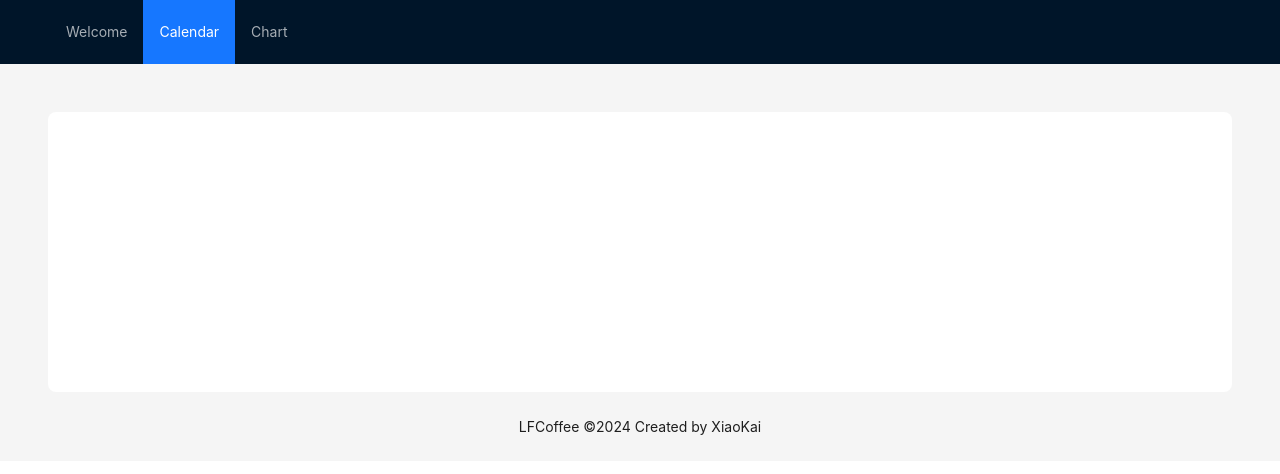
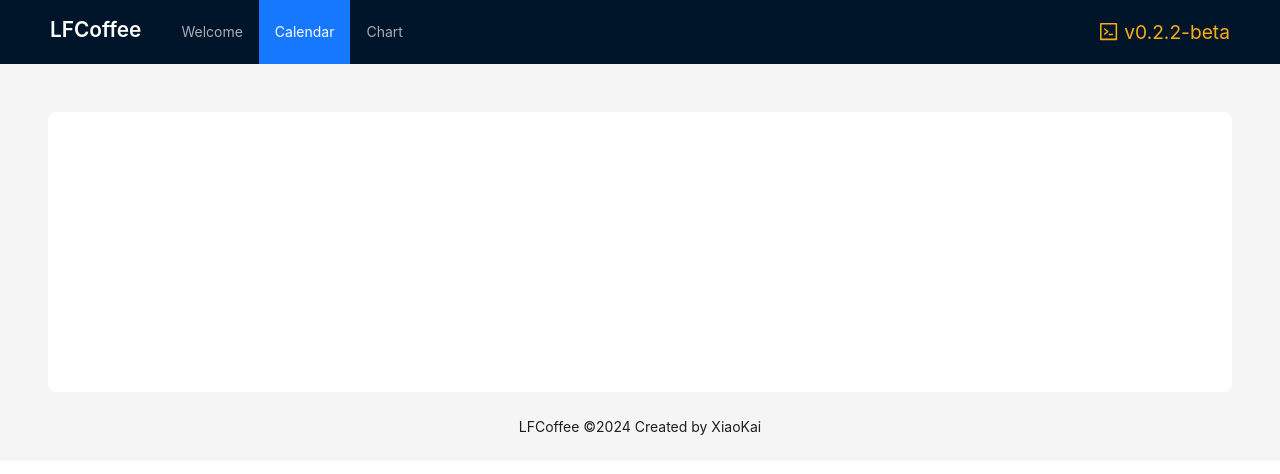
Before and after one commit to xkaing/LFCoffee, a React (Vite) app: page / in a window 1280 px wide. Shown: the top 474 px of the page. Built offline with nearby package versions, Linux system fonts and the light colour scheme.

Commit message:
feat:添加版本号和空数据展示

```diff
--- a/src/App.jsx
+++ b/src/App.jsx
@@ -1,6 +1,5 @@
 import CoffeeCalendar from "./Calendar/CoffeeCalendar";
-import { ConfigProvider, theme, Tag } from "antd";
-import { CodeOutlined } from "@ant-design/icons";
+import { ConfigProvider, theme } from "antd";
 import locale from "antd/locale/zh_CN";
 import dayjs from "dayjs";
 import "dayjs/locale/zh-cn";
@@ -26,19 +25,6 @@ function App() {
             : theme.defaultAlgorithm,
       }}
     >
-      <Tag
-        bordered={false}
-        color="error"
-        icon={<CodeOutlined />}
-        style={{
-          position: "fixed",
-          bottom: "20px",
-          right: "20px",
-          fontSize: "1.2em",
-        }}
-      >
-        v0.1.3-alpha
-      </Tag>
       <CoffeeCalendar />
     </ConfigProvider>
   );
--- a/src/Layout/HomeLayout.jsx
+++ b/src/Layout/HomeLayout.jsx
@@ -1,6 +1,10 @@
 import React from "react";
-import { Breadcrumb, Layout, Menu, theme } from "antd";
+import { Layout, Menu, theme } from "antd";
 import { Outlet, Link } from "react-router-dom";
+import { Typography } from "antd";
+import AppVersion from "../components/AppVersion";
+
+const { Text } = Typography;
 
 const { Header, Content, Footer } = Layout;
 const items = [
@@ -29,7 +33,22 @@ const HomeLayout = () => {
           alignItems: "center",
         }}
       >
-        <div className="demo-logo" />
+        <div
+          className="demo-logo"
+          style={{
+            marginRight: 24,
+          }}
+        >
+          <Text
+            strong
+            style={{
+              color: "white",
+              fontSize: "1.3rem",
+            }}
+          >
+            LFCoffee
+          </Text>
+        </div>
         <Menu
           theme="dark"
           mode="horizontal"
@@ -40,6 +59,7 @@ const HomeLayout = () => {
             minWidth: 0,
           }}
         />
+        <AppVersion />
       </Header>
       <Content
         style={{
--- /dev/null
+++ b/src/components/AppVersion.jsx
@@ -0,0 +1,28 @@
+import { Tag, Button, Typography } from "antd";
+import { CodeOutlined, MergeOutlined } from "@ant-design/icons";
+const { Text, Link } = Typography;
+
+const appVerNum = "v0.2.2-beta";
+
+const AppVersion = () => {
+  return (
+    // <Button type="primary" ghost icon={<CodeOutlined />} size="small">
+    //   {appVerNum}
+    // </Button>
+    <Text
+      type="warning"
+      style={{
+        fontSize: "1.2rem",
+      }}
+    >
+      <CodeOutlined
+        style={{
+          paddingRight: 6,
+        }}
+      />
+      {appVerNum}
+    </Text>
+  );
+};
+
+export default AppVersion;
--- /dev/null
+++ b/src/components/EmptyData.jsx
@@ -0,0 +1,9 @@
+import React from "react";
+import { Empty } from "antd";
+const EmptyData = () => (
+  <Empty
+    image={Empty.PRESENTED_IMAGE_SIMPLE}
+    description={<p>Data Not Found</p>}
+  />
+);
+export default EmptyData;
--- a/src/main.jsx
+++ b/src/main.jsx
@@ -5,6 +5,7 @@ import HomeLayout from "./Layout/HomeLayout.jsx";
 import "./index.css";
 import { createBrowserRouter, RouterProvider } from "react-router-dom";
 import ErrorPage from "./error-page.jsx";
+import EmptyData from "./components/EmptyData";
 
 const router = createBrowserRouter([
   {
@@ -14,7 +15,7 @@ const router = createBrowserRouter([
     children: [
       {
         path: "/welcome",
-        element: <div>WelCome</div>,
+        element: <EmptyData />,
       },
       {
         path: "/calendar",
@@ -22,7 +23,7 @@ const router = createBrowserRouter([
       },
       {
         path: "/chart",
-        element: <div>Chart</div>,
+        element: <EmptyData />,
       },
     ],
   },
```
